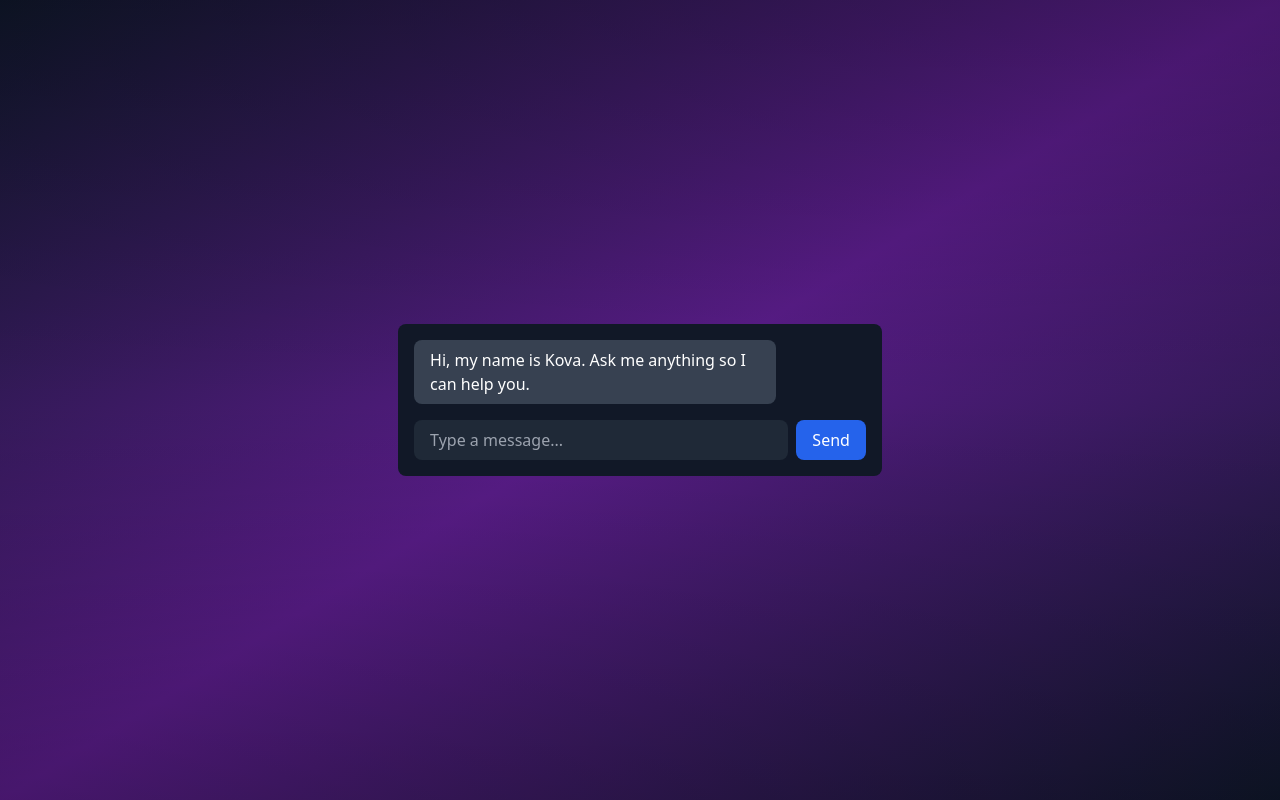
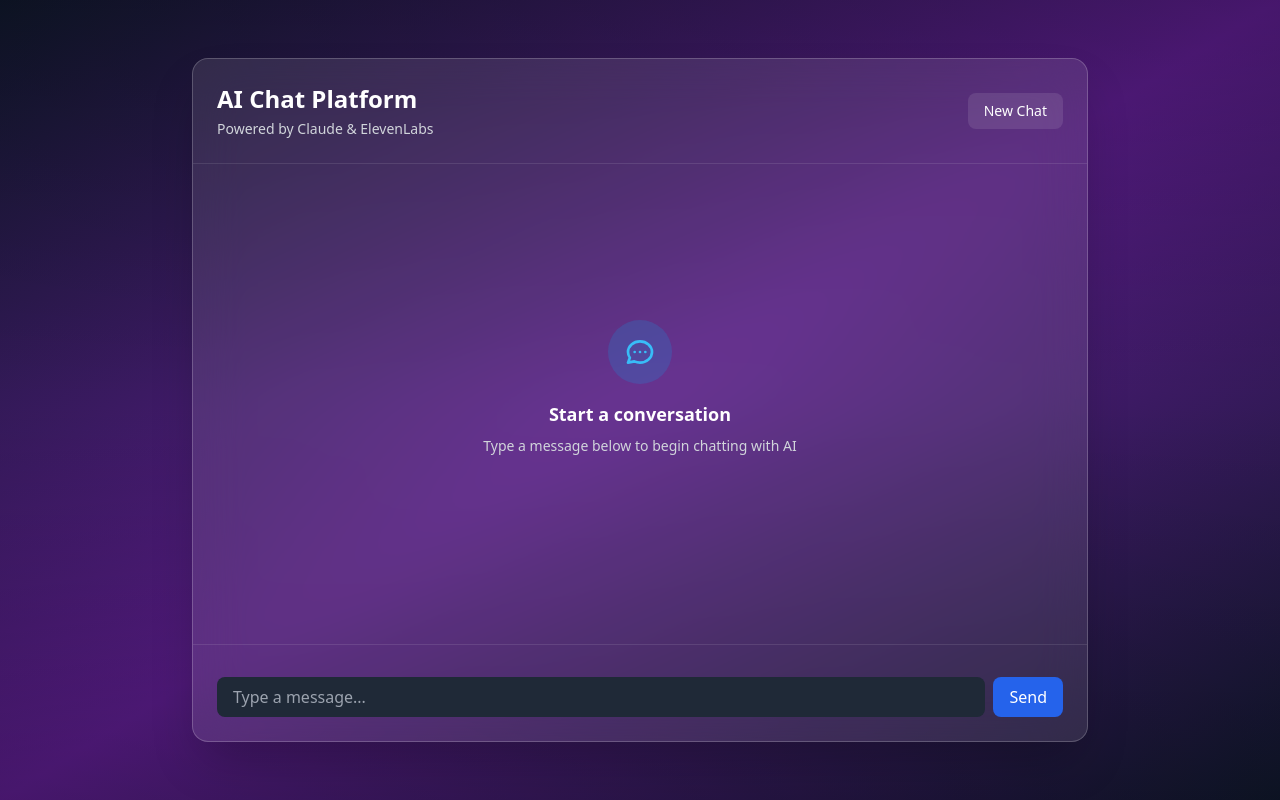
Before and after one commit to Sblaise123/Kova-Ryn, a Next.js app in the folder frontend/: page /chat in a window 1280 px wide. Built offline with nearby package versions, Linux system fonts and the light colour scheme.

Commit message:
Update ChatContainer.tsx

```diff
--- a/frontend/components/ChatContainer.tsx
+++ b/frontend/components/ChatContainer.tsx
@@ -1,77 +1,216 @@
-// components/ChatContainer.tsx
-import { useState, useEffect, useRef } from 'react';
+'use client';
+
+import { useState, useRef, useEffect } from 'react';
+import { motion, AnimatePresence } from 'framer-motion';
 import { Message } from '@/lib/types';
-import { ApiClient } from '@/lib/api';
+import { api } from '@/lib/api';
 import MessageBubble from './MessageBubble';
 import MessageComposer from './MessageComposer';
-import { v4 as uuidv4 } from 'uuid';
+import LoadingDots from './LoadingDots';
 
 export default function ChatContainer() {
   const [messages, setMessages] = useState<Message[]>([]);
   const [isLoading, setIsLoading] = useState(false);
-  const conversationIdRef = useRef<string | null>(null);
+  const [conversationId, setConversationId] = useState<string>();
+  const [error, setError] = useState<string | null>(null);
+  const messagesEndRef = useRef<HTMLDivElement>(null);
+  const containerRef = useRef<HTMLDivElement>(null);
+
+  const scrollToBottom = () => {
+    messagesEndRef.current?.scrollIntoView({ behavior: 'smooth' });
+  };
 
   useEffect(() => {
-    // Initialize with Kova's welcome message
-    const welcomeMessage: Message = {
-      id: uuidv4(),
-      role: 'assistant',
-      content: 'Hi, my name is Kova. Ask me anything so I can help you.',
-    };
-    setMessages([welcomeMessage]);
-  }, []);
+    scrollToBottom();
+  }, [messages]);
 
-  const handleSend = async (text: string) => {
-    if (!text.trim()) return;
+  const handleSendMessage = async (content: string) => {
+    if (!content.trim() || isLoading) return;
 
     const userMessage: Message = {
-      id: uuidv4(),
       role: 'user',
-      content: text,
+      content: content.trim(),
+      timestamp: Date.now(),
     };
 
     setMessages((prev) => [...prev, userMessage]);
     setIsLoading(true);
+    setError(null);
 
     try {
-      await ApiClient.streamMessage(
-        [...messages, userMessage],
-        conversationIdRef.current ?? undefined,
-        {
-          onChunk: (chunk) => {
-            if (chunk.content) {
+      const allMessages = [...messages, userMessage];
+      let assistantContent = '';
+      const assistantMessage: Message = {
+        role: 'assistant',
+        content: '',
+        timestamp: Date.now(),
+        isStreaming: true,
+      };
+
+      setMessages((prev) => [...prev, assistantMessage]);
+
+      for await (const chunk of api.streamMessage(allMessages, conversationId)) {
+        if (chunk.error) {
+          throw new Error(chunk.error);
+        }
+
+        if (chunk.chunk) {
+          assistantContent += chunk.chunk;
           setMessages((prev) => {
             const updated = [...prev];
-                updated[updated.length - 1].content += chunk.content;
+            updated[updated.length - 1] = {
+              ...updated[updated.length - 1],
+              content: assistantContent,
+            };
             return updated;
           });
         }
-          },
-          onComplete: (conversationId) => {
-            if (conversationId) {
-              conversationIdRef.current = conversationId;
+
+        if (chunk.done && chunk.conversationId) {
+          setConversationId(chunk.conversationId);
+          setMessages((prev) => {
+            const updated = [...prev];
+            updated[updated.length - 1] = {
+              ...updated[updated.length - 1],
+              isStreaming: false,
+            };
+            return updated;
+          });
         }
-            setIsLoading(false);
-          },
-          onError: (err) => {
-            console.error(err);
-            setIsLoading(false);
-          },
       }
-      );
     } catch (err) {
-      console.error(err);
+      setError(err instanceof Error ? err.message : 'Failed to send message');
+      setMessages((prev) => prev.slice(0, -1));
+    } finally {
       setIsLoading(false);
     }
   };
 
+  const handleNewChat = () => {
+    setMessages([]);
+    setConversationId(undefined);
+    setError(null);
+  };
+
+  const handleTTS = async (text: string) => {
+    try {
+      const audioBlob = await api.textToSpeech(text);
+      const audioUrl = URL.createObjectURL(audioBlob);
+      const audio = new Audio(audioUrl);
+      await audio.play();
+      audio.onended = () => URL.revokeObjectURL(audioUrl);
+    } catch (err) {
+      console.error('TTS error:', err);
+    }
+  };
+
   return (
-    <div className="flex flex-col h-full max-h-[80vh] bg-gray-900 rounded-lg p-4 space-y-4 overflow-y-auto">
-      {messages.map((msg) => (
-        <MessageBubble key={msg.id} content={msg.content} role={msg.role} />
+    <motion.div
+      initial={{ opacity: 0, scale: 0.95 }}
+      animate={{ opacity: 1, scale: 1 }}
+      transition={{ duration: 0.3 }}
+      className="w-full max-w-4xl"
+    >
+      <div className="rounded-2xl bg-white/10 shadow-2xl backdrop-blur-xl border border-white/20">
+        {/* Header */}
+        <div className="border-b border-white/10 p-4 sm:p-6">
+          <div className="flex items-center justify-between">
+            <div>
+              <h1 className="text-xl sm:text-2xl font-bold text-white">
+                AI Chat Platform
+              </h1>
+              <p className="mt-1 text-sm text-gray-300">
+                Powered by Claude & ElevenLabs
+              </p>
+            </div>
+            <button
+              onClick={handleNewChat}
+              className="rounded-lg bg-white/10 px-4 py-2 text-sm font-medium text-white transition-all hover:bg-white/20 active:scale-95"
+            >
+              New Chat
+            </button>
+          </div>
+        </div>
+
+        {/* Messages Container */}
+        <div
+          ref={containerRef}
+          className="h-[50vh] sm:h-[60vh] overflow-y-auto p-4 sm:p-6 space-y-4"
+        >
+          <AnimatePresence mode="popLayout">
+            {messages.length === 0 && (
+              <motion.div
+                initial={{ opacity: 0, y: 20 }}
+                animate={{ opacity: 1, y: 0 }}
+                exit={{ opacity: 0, y: -20 }}
+                className="flex h-full items-center justify-center"
+              >
+                <div className="text-center">
+                  <div className="mx-auto mb-4 flex h-16 w-16 items-center justify-center rounded-full bg-primary-500/20">
+                    <svg
+                      className="h-8 w-8 text-primary-400"
+                      fill="none"
+                      viewBox="0 0 24 24"
+                      stroke="currentColor"
+                    >
+                      <path
+                        strokeLinecap="round"
+                        strokeLinejoin="round"
+                        strokeWidth={2}
+                        d="M8 12h.01M12 12h.01M16 12h.01M21 12c0 4.418-4.03 8-9 8a9.863 9.863 0 01-4.255-.949L3 20l1.395-3.72C3.512 15.042 3 13.574 3 12c0-4.418 4.03-8 9-8s9 3.582 9 8z"
+                      />
+                    </svg>
+                  </div>
+                  <h3 className="text-lg font-semibold text-white">
+                    Start a conversation
+                  </h3>
+                  <p className="mt-2 text-sm text-gray-300">
+                    Type a message below to begin chatting with AI
+                  </p>
+                </div>
+              </motion.div>
+            )}
+
+            {messages.map((message, index) => (
+              <MessageBubble
+                key={`${message.timestamp}-${index}`}
+                message={message}
+                onTTS={handleTTS}
+              />
             ))}
 
-      <MessageComposer onSend={handleSend} loading={isLoading} />
+            {isLoading && messages[messages.length - 1]?.role !== 'assistant' && (
+              <motion.div
+                initial={{ opacity: 0, y: 10 }}
+                animate={{ opacity: 1, y: 0 }}
+                exit={{ opacity: 0, y: -10 }}
+                className="flex justify-start"
+              >
+                <div className="rounded-2xl bg-white/10 px-4 py-3 backdrop-blur-sm">
+                  <LoadingDots />
                 </div>
+              </motion.div>
+            )}
+          </AnimatePresence>
+          <div ref={messagesEndRef} />
+        </div>
+
+        {/* Error Message */}
+        {error && (
+          <div className="border-t border-white/10 bg-red-500/10 p-3 text-center text-sm text-red-300">
+            {error}
+          </div>
+        )}
+
+        {/* Message Composer */}
+        <div className="border-t border-white/10 p-4 sm:p-6">
+          <MessageComposer
+            onSend={handleSendMessage}
+            disabled={isLoading}
+            placeholder="Type your message..."
+          />
+        </div>
+      </div>
+    </motion.div>
   );
 }
```
Lines whose indentation alone changed are shown as unchanged.
